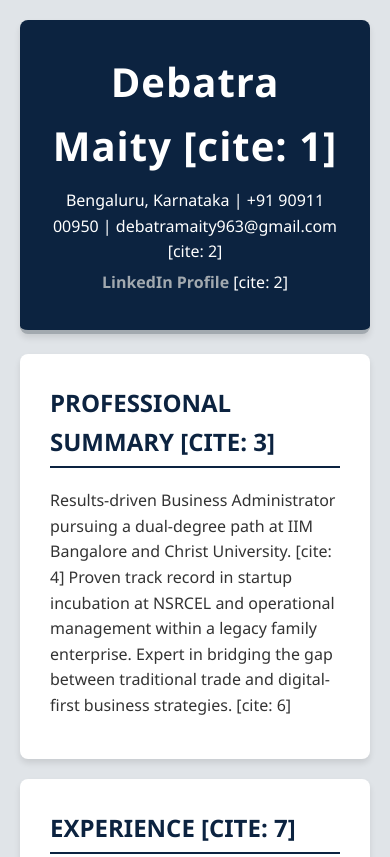
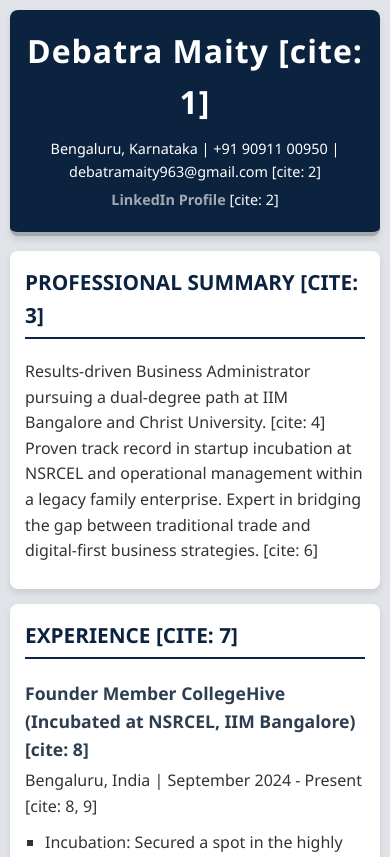
Before and after one commit to debatramaity963-sudo/debatramaity963-sudo.github.io, a plain HTML site: page index.html in a window 390 px wide. Shown: the top 857 px of the page. Drawn offline with Linux system fonts and the light colour scheme.

Commit message:
Update style.css

```diff
--- a/style.css
+++ b/style.css
@@ -83,4 +83,33 @@
 
 ul li {
     margin-bottom: 8px;
+
 }
+
+/* Mobile Responsiveness */
+@media screen and (max-width: 600px) {
+    body {
+        padding: 10px;
+    }
+
+    header, section {
+        padding: 15px;
+        margin-bottom: 15px;
+    }
+
+    header h1 {
+        font-size: 2rem;
+    }
+
+    header p {
+        font-size: 0.9rem;
+    }
+
+    section h2 {
+        font-size: 1.3rem;
+    }
+
+    section h3 {
+        font-size: 1.1rem;
+    }
+}
```
